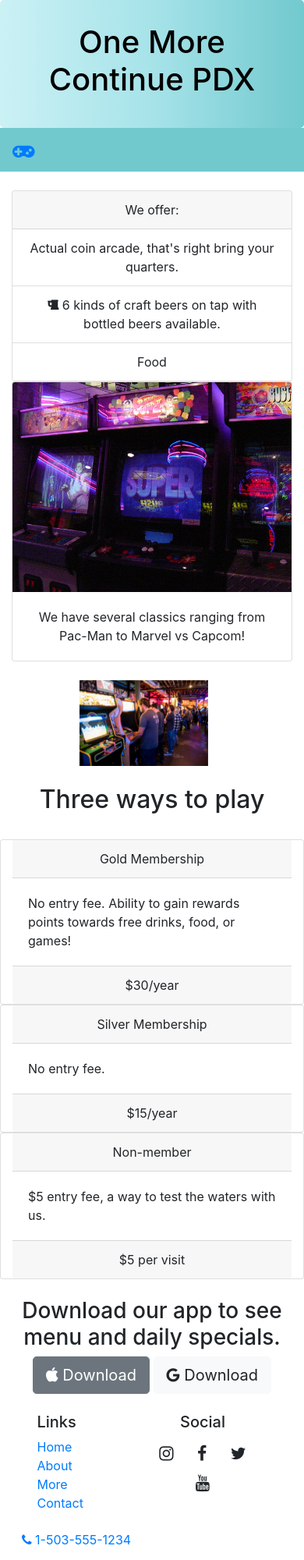
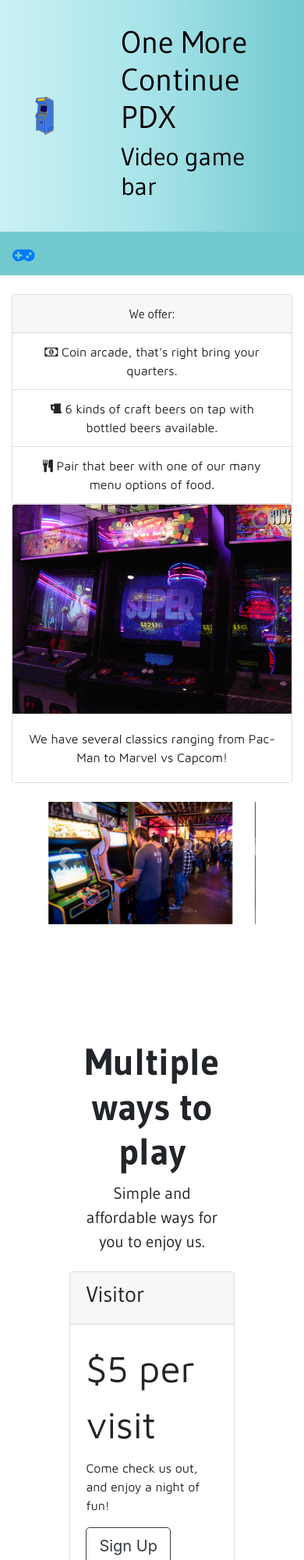
Before and after one commit to Jarvy-projects/Bootstrap-website-NC, a website: page index.html in a window 390 px wide. Shown: the top 2000 px of the page at 78% size. Drawn offline with nearby package versions, Linux system fonts and the light colour scheme.

Commit message:
css changes and modifications

```diff
--- a/css/styles.scss
+++ b/css/styles.scss
@@ -2,6 +2,11 @@ $color-primary: #A6E3E9;
 $color-secondary: #CBF1F5;
 $color-dark: #71C9CE;
 $color-pale: #E3FDFD;
+
+$body-font: "Maven Pro", sans-serif;
+$header-font: "Gudea", sans-serif;
+// font-family: 'Gudea', sans-serif;
+// font-family: 'Maven Pro', sans-serif;
 
 .jumbotron {
     background-image: linear-gradient(to right, $color-secondary, $color-primary, $color-dark);
--- a/index.html
+++ b/index.html
@@ -12,23 +12,41 @@
   <link rel="stylesheet" href="css/styles.css" />
   <!-- Fontawesome link -->
   <link rel="stylesheet" href="node_modules/font-awesome/css/font-awesome.min.css" />
+  <link rel="preconnect" href="https://fonts.googleapis.com">
+  <link rel="preconnect" href="https://fonts.gstatic.com" crossorigin>
+  <link href="https://fonts.googleapis.com/css2?family=Gudea:wght@400;700&family=Maven+Pro&display=swap"
+    rel="stylesheet">
 
 </head>
 
 <body>
-  <header class="jumbotron text-center">
-    <h1>One More Continue PDX</h1>
+
+  <body>
+    <header class="jumbotron jumbotron-fluid">
+      <div class="container-fluid">
+        <div class="row">
+          <div class="col-4 col-sm-3 col-md-2 align-self-center">
+            <img src="images/cabinet.png" class="img-fluid jumbo-img" />
+          </div>
+          <div class="col">
+            <h1 class="jumbo-header">One More Continue PDX</h1>
+            <h2 class="jumbo-header">Video game bar</h2>
+          </div>
+        </div>
+      </div>
     </header>
 
     <nav class="navbar navbar-expand-lg navbar-sticky-top">
-    <a class="navbar-brand" href="#"><i class="fa fa-gamepad fa-lg"></i></a><button class="navbar-toggler" type="button"
-      data-toggle="collapse" data-target="#navbarPancake"><span class="navbar-toggler-icon"></span></button>
+      <a class="navbar-brand" href="#"><i class="fa fa-gamepad fa-lg"></i></a><button class="navbar-toggler"
+        type="button" data-toggle="collapse" data-target="#navbarPancake"><span
+          class="navbar-toggler-icon"></span></button>
       <div class="collapse navbar-collapse" id="navbarPancake">
         <ul class="nav">
-        <li class="nav-item active"><a class="nav-link active" href="#"> Home</a></li>
-        <li class="nav-item"><a class="nav-link" href="aboutus.html"> About</a></li>
+          <li class="nav-item active"><a class="nav-link active" href="#"><i class="fa fa-home"></i> Home</a></li>
+          <li class="nav-item"><a class="nav-link" href="aboutus.html"><i class="fa fa-info"></i> About</a></li>
           <li class="nav-item"><a class="nav-link" href="locations.html"> More</a></li>
-        <li class="nav-item"><a class="nav-link" href="contact.html"> Contact</a></li>
+          <li class="nav-item"><a class="nav-link" href="contact.html"><i class="fa fa-address-book"></i> Contact</a>
+          </li>
         </ul>
       </div>
     </nav>
@@ -36,16 +54,18 @@
     <!-- PANEL 1 & 2 -->
     <div class="container text-center">
       <div class="row row-content">
-      <div class="col-sm-6">
+        <div class="col-sm-6 d-flex align-items-stretch">
           <div class="card">
             <div class="card-header">
               We offer:
             </div>
-          <ul class="list-group list-group-flush">
-            <li class="list-group-item">Actual coin arcade, that's right bring your quarters.</li>
+            <ul class="list-group list-group-flush card-list">
+              <li class="list-group-item"><i class="fa fa-money"></i> Coin arcade, that's right bring your quarters.
+              </li>
               <li class="list-group-item"><i class="fa fa-beer"></i> 6 kinds of craft beers on tap with bottled beers
                 available.</li>
-            <li class="list-group-item">Food</li>
+              <li class="list-group-item"><i class="fa fa-cutlery"></i> Pair that beer with one of our many menu options
+                of food.</li>
             </ul>
           </div>
           <!-- <h3>Drinks, games, fun</h3>
@@ -60,7 +80,7 @@
           <div class="card">
             <img src="images/Arcade-panel1.jpg" class="card-img-top" alt="Panel2-arcadeIMG">
             <div class="card-body">
-            <p class="card-text">We have several classics ranging from Pac-Man to Marvel vs Capcom!</p>
+              <p class="card-text panel-2-text">We have several classics ranging from Pac-Man to Marvel vs Capcom!</p>
             </div>
           </div>
         </div>
@@ -78,7 +98,7 @@
             alt="playing while drinking">
         </div>
         <div class="container-fluid carousel-item carousel-image">
-        <img src="..." class="d-block w-100" alt="...">
+          <img src="images/beer arcade.jpg" class="d-block w-100" alt="Flight of beers">
         </div>
       </div>
       <a class="carousel-control-prev" href="#carouselExampleInterval" role="button" data-slide="prev">
@@ -91,56 +111,71 @@
       </a>
     </div>
     <br />
-  <h2 class="text-center">Three ways to play</h2>
+    <!-- <h2 class="text-center">Three ways to play</h2> -->
     <br />
     <!-- 3x Panel Prices -->
-  <div class="container">
+    <div class="pricing-section" id="pricing">
+      <h2 class="section-heading text-center">Multiple ways to play</h2>
+      <p class="section-subhead text-center">Simple and affordable ways for you to enjoy us.</p>
       <div class="row">
-      <div class="card col-sm-4">
-        <div class="card-header text-center">
-          Gold Membership
+        <div class="pricing-column col-lg-4 col-md-6 col-sm-12">
+          <div class="card">
+            <div class="card-header">
+              <h3 class="card-header-text">Visitor</h3>
             </div>
             <div class="card-body">
-          No entry fee. Ability to gain rewards points towards free drinks, food, or games!
-        </div>
-        <div class="card-footer text-center">
-          $30/year
+              <h2 class="price-text">$5 per visit</h2>
+              <p>Come check us out, and enjoy a night of fun!</p>
+              <div class="d-grid mx-auto">
+                <button class="btn btn-lg btn-outline-dark" type="button">Sign Up</button>
               </div>
             </div>
-      <div class="card col-sm-4">
-        <div class="card-header text-center">
-          Silver Membership
+          </div>
+        </div>
+        <div class="pricing-column col-lg-4 col-md-6 col-sm-12">
+          <div class="card">
+            <div class="card-header">
+              <h3 class="card-header-text">Hero Tier</h3>
             </div>
             <div class="card-body">
-          No entry fee.
-        </div>
-        <div class="card-footer text-center">
-          $15/year
+              <h2 class="price-text">$49 / year</h2>
+              <p>Loyalty reward points redeemable for drinks, food, or free games.</p>
+              <p>No entry fee</p>
+              <div class="d-grid mx-auto">
+                <button class="btn btn-dark btn-lg" type="button">Sign Up</button>
               </div>
             </div>
-      <div class="card col-sm-4">
-        <div class="card-header text-center">
-          Non-member
+          </div>
+        </div>
+        <div class="pricing-column col-lg-4 col-md-12 col-sm-12">
+          <div class="card">
+            <div class="card-header">
+              <h3 class="card-header-text">Boss Level</h3>
             </div>
             <div class="card-body">
-          $5 entry fee, a way to test the waters with us.
+              <h2 class="price-text">$99 / year</h2>
+              <p>No fees when requesting change or cash back.</p>
+              <p>Loyalty reward points redeemable for drinks, food, or free games.</p>
+              <p>No entry fee</p>
+              <p></p>
+              <div class="d-grid mx-auto">
+                <button class="btn btn-dark btn-lg" type="button">Sign Up</button>
               </div>
-        <div class="card-footer text-center">
-          $5 per visit
+            </div>
           </div>
         </div>
       </div>
     </div>
     <br />
-  <div class="colored" id="cta">
+    <div class="app-buttons" id="cta">
       <div class="container-fluid text-center">
-      <h3 class=cta-text>Download our app to see menu and daily specials.</h3>
+        <h3 class=cta-text>Download our app to see our menu and daily specials.</h3>
         <button class="cta-buttons btn btn-secondary btn-lg" type="button"><i class="fa fa-apple"></i> Download</button>
         <button class="cta-buttons btn btn-light btn-lg" type="button"><i class="fa fa-google"></i>
           Download</button>
       </div>
     </div>
-<br/>
+    <br />
     <footer class="site-footer">
       <div class="container">
         <div class="row">
@@ -156,8 +191,10 @@
 
           <div class="col-6 col-sm-5 text-center">
             <h5>Social</h5>
-          <a class="btn btn-social-icon btn-instagram" href="http://instagram.com/"><i class="fa fa-instagram fa-lg"></i> </a>
-          <a class="btn btn-social-icon btn-facebook" href="http://facebook.com/"><i class="fa fa-facebook fa-lg"></i> </a>
+            <a class="btn btn-social-icon btn-instagram" href="http://instagram.com/"><i
+                class="fa fa-instagram fa-lg"></i> </a>
+            <a class="btn btn-social-icon btn-facebook" href="http://facebook.com/"><i class="fa fa-facebook fa-lg"></i>
+            </a>
             <a class="btn btn-social-icon btn-twitter" href="http://twitter.com/"><i class="fa fa-twitter fa-lg"></i>
             </a>
             <a class="btn btn-social-icon btn-youtube" href="http://youtube.com/"><i class="fa fa-youtube fa-lg"></i>
```
Also changed, not shown: css/styles.css, images/beer arcade.jpg (added), images/cabinet.png (added). Lines whose indentation alone changed are shown as unchanged.
